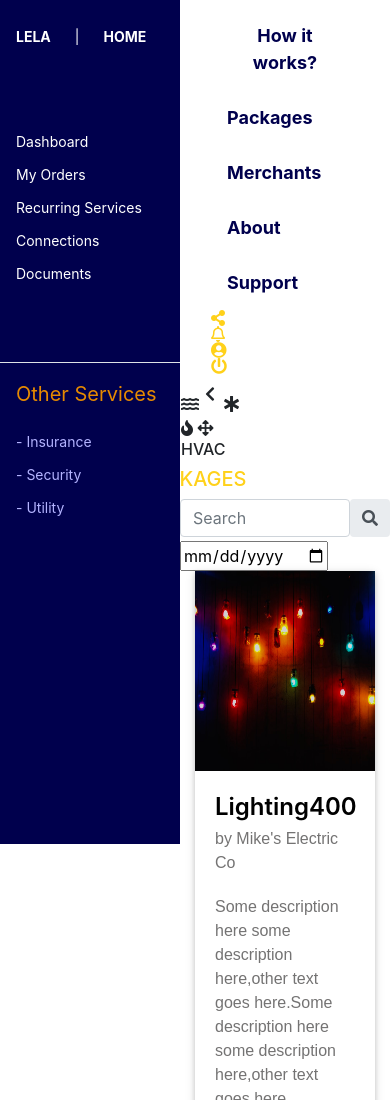
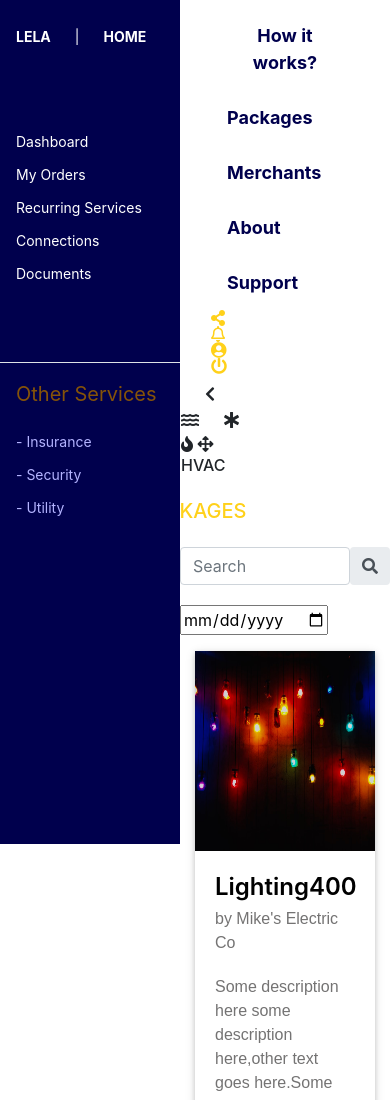
Before and after one commit to nikitabhusal/htmlassignment, a plain HTML site: page index.html in a window 390 px wide. Shown: the top 1100 px of the page. Drawn offline with nearby package versions, Linux system fonts and the light colour scheme.

Commit message:
padding to each element

```diff
--- a/index.html
+++ b/index.html
@@ -58,10 +58,10 @@
           </nav>
           <div class="header-icons">
             <div class="row float-left">
-              <div class="col-sm-3 arrow">
+              <div class="col-sm-3 arrow pb-3">
                 <i class="fas fa-chevron-left"></i>
                 </div>
-                <div class="col-sm-6 icon-group">
+                <div class="col-sm-6 icon-group pb-3">
                   <div class="icons float-left pl-3">
                     <i class="fas fa-water"></i>
                      <i class="far fa-fire-alt"></i>
@@ -71,12 +71,12 @@
                          <h6>HVAC</h6>
                     </div>
                 </div>
-                <div class="col-sm-3">
+                <div class="col-sm-3 pb-3">
                   <h5>PACKAGES</h5>
                 </div>
               </div>
             <div class="row float-right">
-              <div class="col-md-6">
+              <div class="col-md-6 pb-3">
                 <div class="input-group rounded float-right">
                   <input type="search" class="form-control rounded" placeholder="Search" aria-label="Search"
                     aria-describedby="search-addon" />
@@ -85,7 +85,7 @@
                   </span>
                 </div>
                 </div>
-            <div class="col-md-6 pt-1">
+            <div class="col-md-6 pt-1 pb-3">
               <input type="date" id="" name="">
             </div>
            </div>
@@ -107,13 +107,9 @@
                                     <p>Some description here some description here,other text goes here.Some description here some description here,other text goes here</p>
                                     <div class="align-self-end">
                                       <a href="#" class="card-link text-dark">$250</a>
-
                                       <a href="#" class="btn-card float-right">Order This</a>
                                     </div>
-
-
-
-                                  </div>
+                                   </div>
                             </div>
                         </div>
                         <div class="col-sm-4 mb-4">
--- a/style.css
+++ b/style.css
@@ -185,7 +185,7 @@ a.btn-card {
 }
 .service {
   font-size: 20px;
-  color: #e68a00;
+  color: #855308;
 }
 .navbar-nav {
   color: #ffd11a;
```
